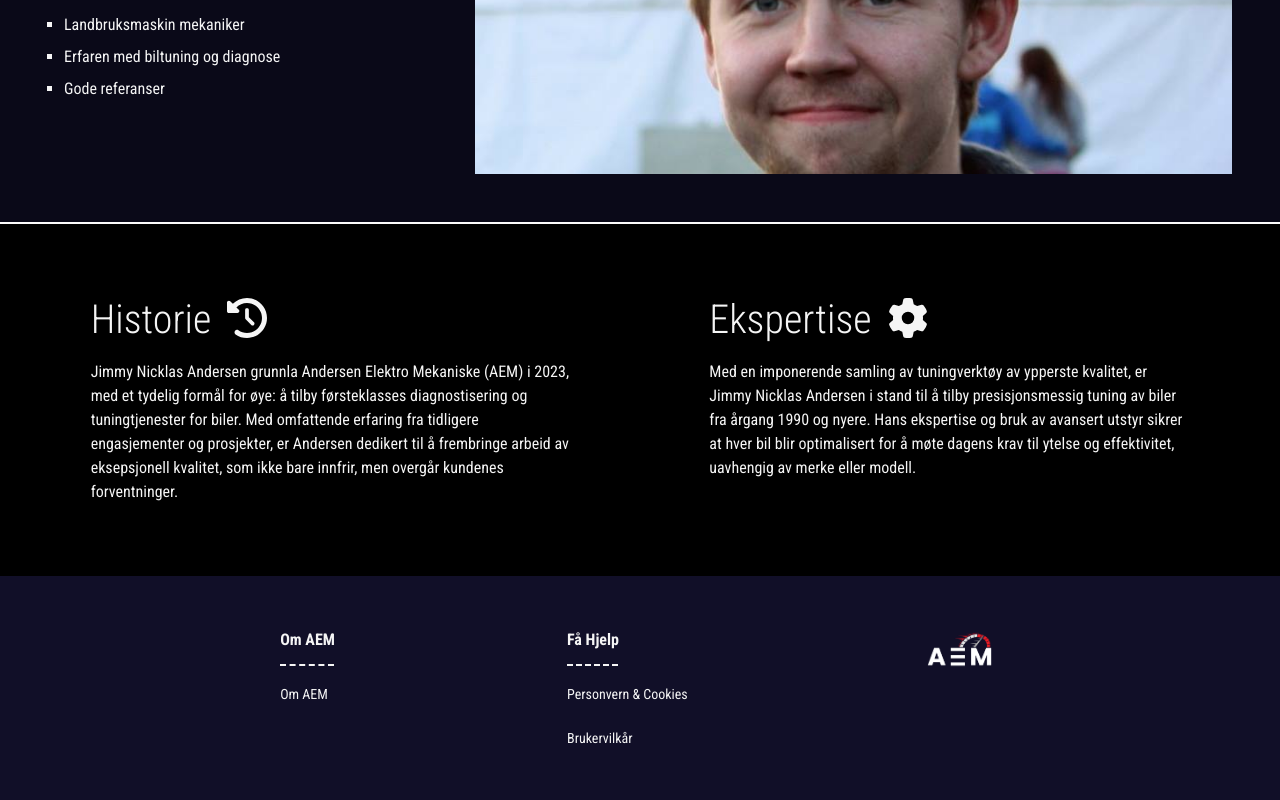
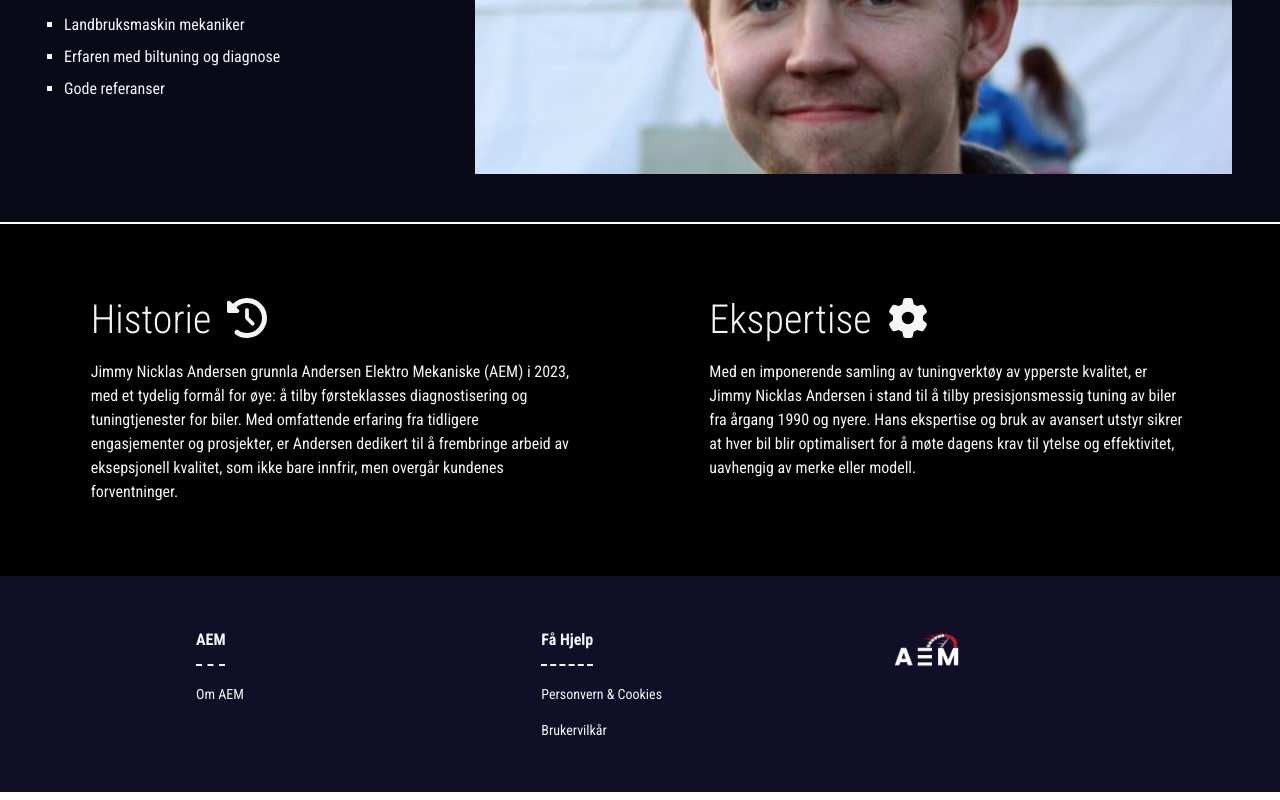
Before and after one commit to Queenen/AEM, a React (Create React App) app: page /AEM in a window 1280 px wide. Shown: the part 429-1229 px from the top of the page. Built offline with nearby package versions, Linux system fonts and the light colour scheme.

Commit message:
Update index.jsx

```diff
--- a/src/components/Footer/index.jsx
+++ b/src/components/Footer/index.jsx
@@ -4,10 +4,10 @@
 
 function Footer() {
   return (
-    <footer className="p-4 p-lg-5 bg-primary text-light d-flex justify-content-center justify-content-between justify-content-md-evenly">
-      <ul className="list-unstyled small lh-lg m-0">
+    <footer className="p-4 p-lg-5 bg-primary text-light d-flex justify-content-center justify-content-evenly">
+      <ul className="list-unstyled small lh-lg m-0 d-flex flex-column col-4 col-md-2">
         <li disabled className="fw-bold fs-6 dashedUnderline mb-4">
-          Om AEM
+          AEM
         </li>
         <li>
           <Nav.Link as={Link} to="/AEM">
@@ -15,7 +15,7 @@
           </Nav.Link>
         </li>
       </ul>
-      <ul className="list-unstyled small lh-lg m-0">
+      <ul className="list-unstyled small lh-lg m-0 d-flex flex-column col-4 col-md-2">
         <li disabled className="fw-bold fs-6 dashedUnderline mb-4">
           Få Hjelp
         </li>
@@ -25,11 +25,12 @@
           </Nav.Link>
         </li>
         <li>
-          <Nav.Link as={Link} to="/brukervilkår" className="mt-3">
+          <Nav.Link as={Link} to="/brukervilkår" className="mt-2">
             Brukervilkår
           </Nav.Link>
         </li>
       </ul>
+      <div className="d-none d-sm-block d-flex flex-column col-2">
         <Nav.Link as={Link} to="/">
           <img
             src={`${process.env.PUBLIC_URL}/images/AEM-logo-2.png`}
@@ -37,6 +38,7 @@
             id="logo"
           />
         </Nav.Link>
+      </div>
     </footer>
   );
 }
```
Lines whose indentation alone changed are shown as unchanged.
